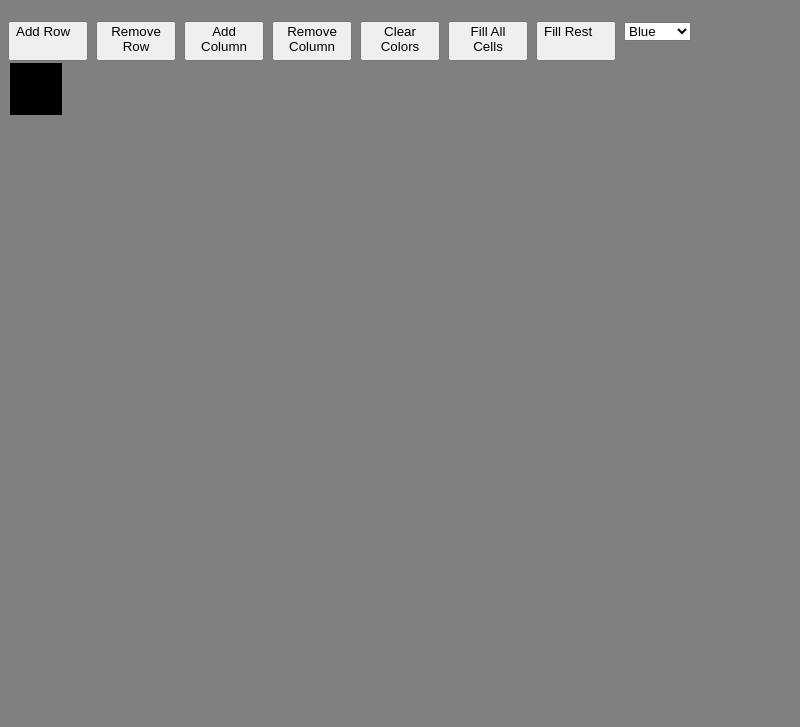
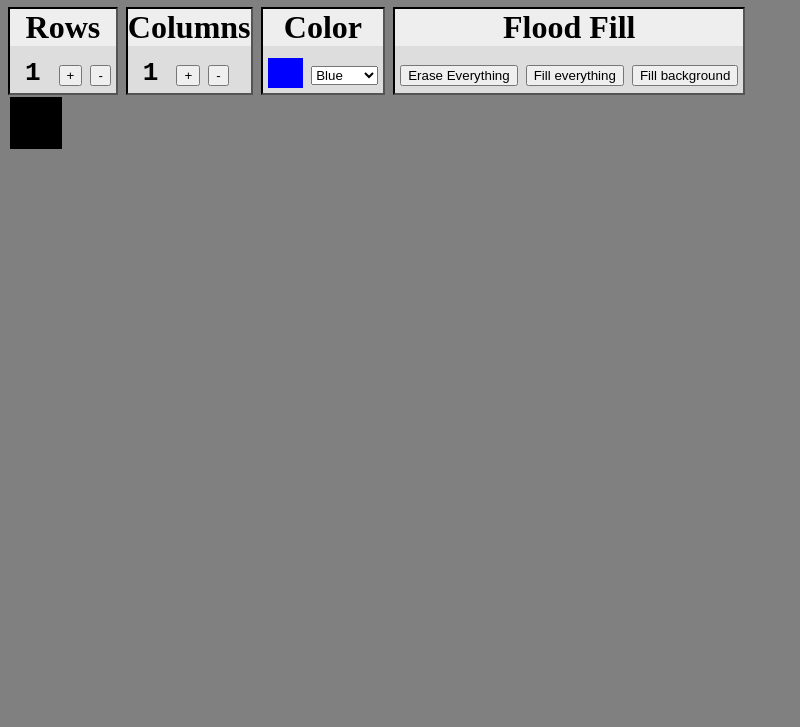
Before and after one commit to ethansam911/BootcampHW5, a plain HTML site: page index.html in a window 1280 px wide. Shown: the part 73-800 px from the top of the page, without its empty margins (0-800 px from the left). Drawn offline with Linux system fonts and the light colour scheme.

Commit message:
reorganized menu, added color preview

```diff
--- a/index.html
+++ b/index.html
@@ -10,22 +10,46 @@
 
 <body>
 
-    <button onClick="addRow()" >Add Row</button>
-    <button onClick="removeRow()" >Remove Row</button>
-    <button onClick="addColumn()" > Add Column </button>
-    <button onClick="removeColumn()" > Remove Column </button>
-    <button onClick="clearColors()"> Clear Colors </button>
-    <button onClick="fillAllColors()"> Fill All Cells </button>
-    <button onClick="fillUnfilledColors()"> Fill Rest </button>
-
+    <div class="menu-group">
+        <h6 class="menu-group-title">Rows</h6>
+        <div>
+            <span class="readonly" id="numRows">1</span>
+            <button class="size-button" onclick="addRow()">+</button>
+            <button class="size-button" onclick="removeRow()">-</button>
+        </div>
+    </div>
+    <div class="menu-group">
+        <h6 class="menu-group-title">Columns</h6>
+        <div>
+            <span class="readonly" id="numCols">1</span>
+            <button class="size-button" onclick="addColumn()">+</button>
+            <button class="size-button" onclick="removeColumn()">-</button>
+        </div>
+    </div>
+    <div class="menu-group">
+        <h6 class="menu-group-title">Color</h6>
+        <div>
+            <span class="readonly" id="colorPreview">&nbsp;</span>
             <select id="colorDropdownMenu">
-        <option value="blue">Blue</option>
+                <option value="blue" selected>Blue</option>
                 <option value="green">Green</option>
                 <option value="red">Red</option>
                 <option value="purple">Purple</option>
                 <option value="yellow">Yellow</option>
                 <option value="orange">Orange</option>
             </select>
+        </div>
+    </div>
+    <div class="menu-group">
+        <h6 class="menu-group-title">Flood Fill</h6>
+        <div>
+            <button class="action" onclick="clearColors()">Erase Everything</button>
+            <button class="action" onclick="fillAllColors()">Fill everything</button>
+            <button class="action" onclick="fillUnfilledColors()">Fill background</button>
+        </div>
+    </div>
+
+
 
 
 
--- a/script.js
+++ b/script.js
@@ -33,9 +33,15 @@ function clearCell(cell) {
     cell.style.backgroundColor = "";
 }
 
+//initialize color preview box
+var colorPreview = document.getElementById("colorPreview");
+colorPreview.style.backgroundColor = "blue";
+
+//event listener for color changing
 document.getElementById("colorDropdownMenu").addEventListener("change", function(event) {
     let c = event.target;
     color = c.options[c.selectedIndex].value;
+    colorPreview.style.backgroundColor = color;
 });
 
 /***** GRID SIZE BUTTONS *****/
--- a/styles.css
+++ b/styles.css
@@ -25,3 +25,33 @@ td
   width: 50px;
   background-color: black;
 }
+
+.menu-group {
+	display: inline-block;
+	border: 2px inset black;
+	background-color: #ddd;
+}
+
+.menu-group-title {
+	display: block;
+	text-align: center;
+	background-color: #eee;
+	margin: 0 0;
+	font-size: 1em;
+}
+
+.menu-group div {
+	padding: 5px 5px;
+}
+
+.size-button, .action {
+	height: auto;
+	width: auto;
+}
+
+.readonly {
+	font-family: monospace;
+	display: inline-block;
+	padding-right: 10px;
+	padding-left: 10px;
+}
```
Lines whose indentation alone changed are shown as unchanged.
